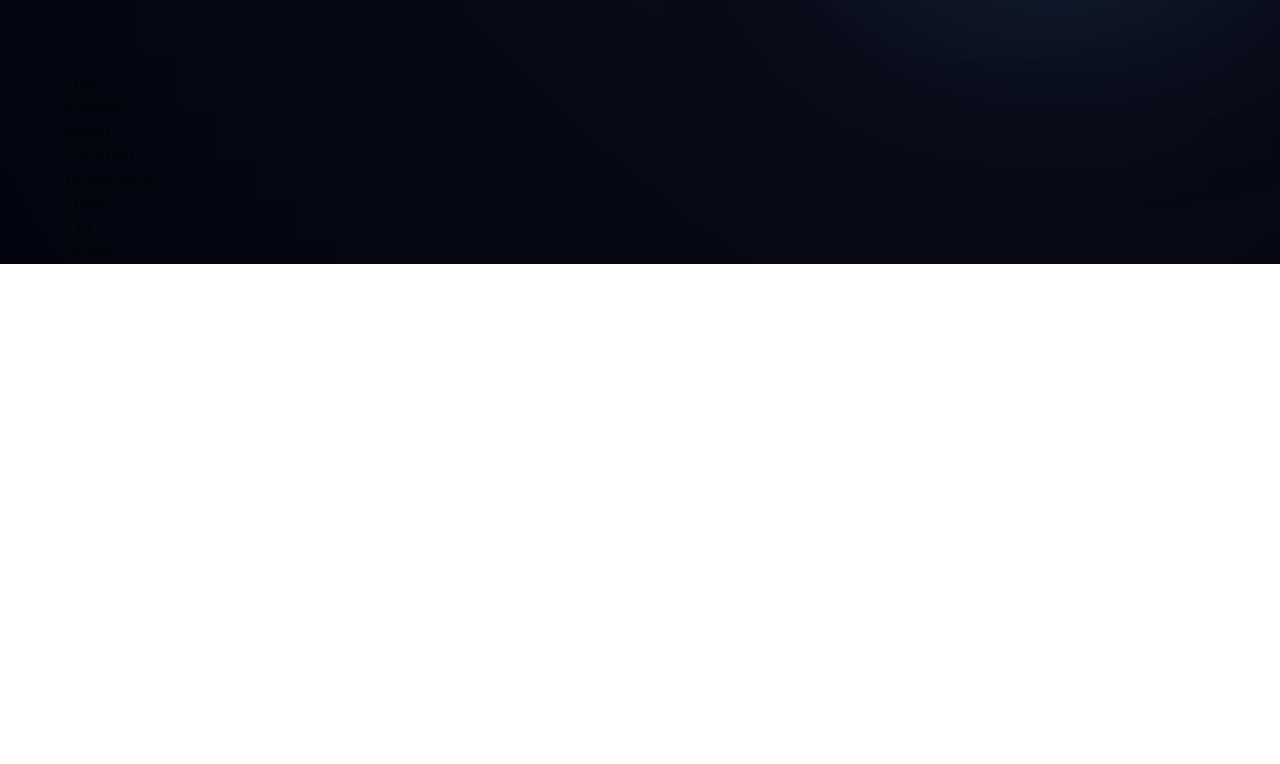
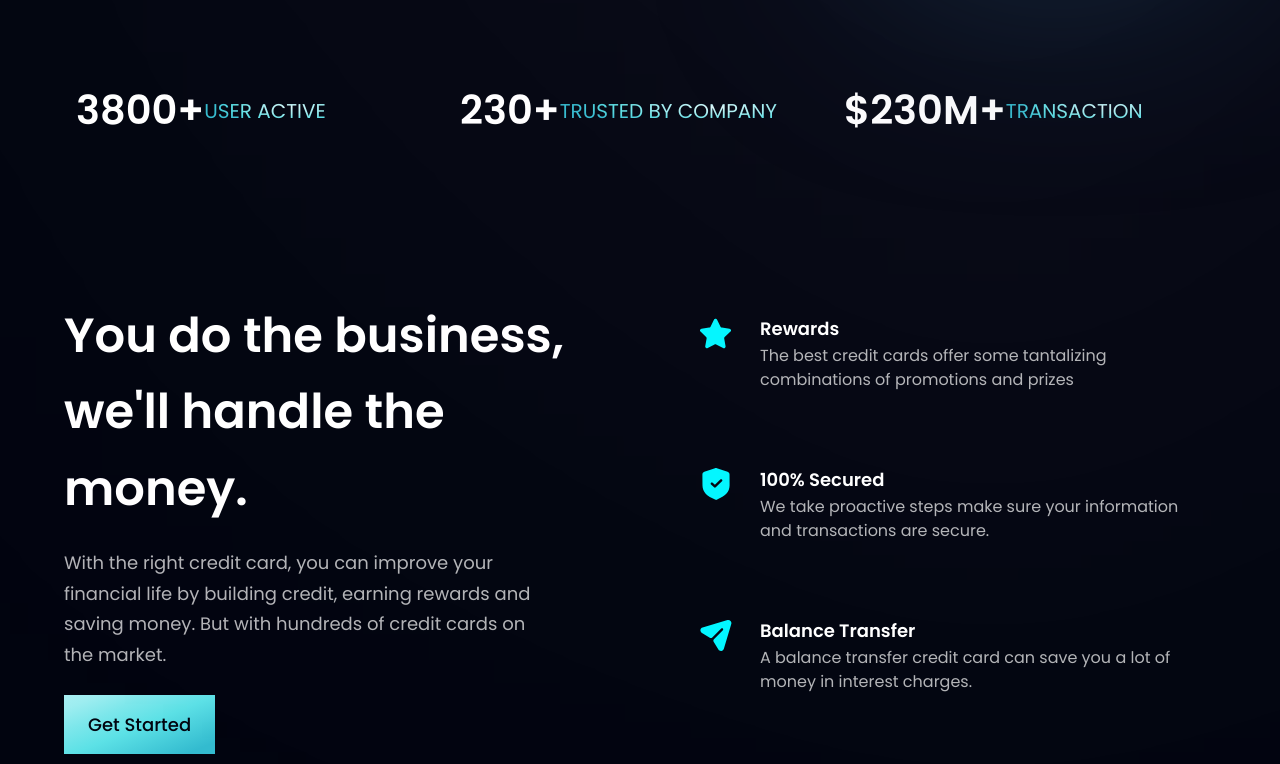
Before and after one commit to jmkenny94/bank_modern_app, a React (Vite) app in the folder bank_modern_app/: page / in a window 1280 px wide. Shown: the part 716-1480 px from the top of the page. Before the commit the page ends 980 px from the top, so only its background shows below. Built offline with nearby package versions, Linux system fonts and the light colour scheme.

Commit message:
Finished Business Section

```diff
--- a/bank_modern_app/src/components/Business.jsx
+++ b/bank_modern_app/src/components/Business.jsx
@@ -1,9 +1,44 @@
-import React from 'react'
+import {features} from '../constants'
+import styles, {layout} from '../style'
+import Button from './Button'
 
-const Business = () => {
-  return (
-    <div>Business</div>
+const FeatureCard = ({icon, title, content, index}) => (
+  <div className={`flex flex-row p-6 rounded-[20px] ${index !== features.length-1 ? "mb-6":"mb-9"} feature-card`}>
+    <div className={`w-[64px] h-[64px] rounded-full ${styles.flexCenter}bg-dimBlue`}>
+      <img src={icon} alt="icon" className='w-[50%] h-[50%] object-contain'/>
+    </div>
+    <div className='flex-1 flex flex-col ml-3'>
+      <h4 className='font-poppins font-semibold text-white text-[18px] leading-[23px] mb-1'>
+        {title}
+      </h4>
+      <p className='font-poppins font-normal text-dimWhite text-[16px] leading-[24px] mb-1'>
+        {content}
+      </p>
+    </div>
+
+  </div>
+)
+
+const Business = () => (
+    <section id='features' className={layout.section}>
+      <div className={layout.sectionInfo}>
+        <h2 className={styles.heading2}>You do the business,<br className='sm:block hidden'/> we'll handle the money.</h2>
+      <p className={`${styles.paragraph} max-w-[470px] mt-5`}>With the right credit card, you can improve your financial life by building credit,
+        earning rewards and saving money. But with hundreds
+        of credit cards on the market.
+      </p>
+      <Button styles={`mt-10`} />
+      </div>
+
+      <div className={`${layout.sectionImg} flex-col`}>
+        {features.map((feature,index) => (
+          <FeatureCard key={feature.id} {...feature} index={index}/>
+
+        ))}
+      </div>
+
+    </section>
   )
-}
+
 
 export default Business
--- a/bank_modern_app/src/components/Button.jsx
+++ b/bank_modern_app/src/components/Button.jsx
@@ -1,8 +1,8 @@
 import React from 'react'
 
-const Button = () => {
+const Button = ({styles}) => {
   return (
-    <div>Button</div>
+    <button type='button' className={`py-4 px-6 bg-blue-gradient font-poppins font-medium text-[18px] text-primary outline-none${styles} mt-6`}>Get Started</button>
   )
 }
 
--- a/bank_modern_app/src/components/Stats.jsx
+++ b/bank_modern_app/src/components/Stats.jsx
@@ -1,9 +1,19 @@
-import React from 'react'
+import {stats} from '../constants'
+import styles from '../style'
 
-const Stats = () => {
-  return (
-    <div>Stats</div>
+const Stats = () => (
+    <section className={`${styles.flexCenter} flex-row flex-wrap sm:mb-20 mb-6`}>
+      {stats.map((stat) => (
+        <div key={stat.id} className={`flex-1 flex justify-start items-center flex-row m-3 `}>
+          <h4 className='font-poppins font-semibold xs:text-[40px] text-[30px] xs:leading-[53px] leading-[43px] text-white'>{stat.value}</h4>
+          <p className='font-poppins font-normal xs:text-[20px] text-[15px] xs:leading-[26px] leading-[21px] text-gradient uppercase ml'>{stat.title}</p>
+
+        </div>
+
+      ))}
+
+
+    </section>
   )
-}
 
 export default Stats
```
